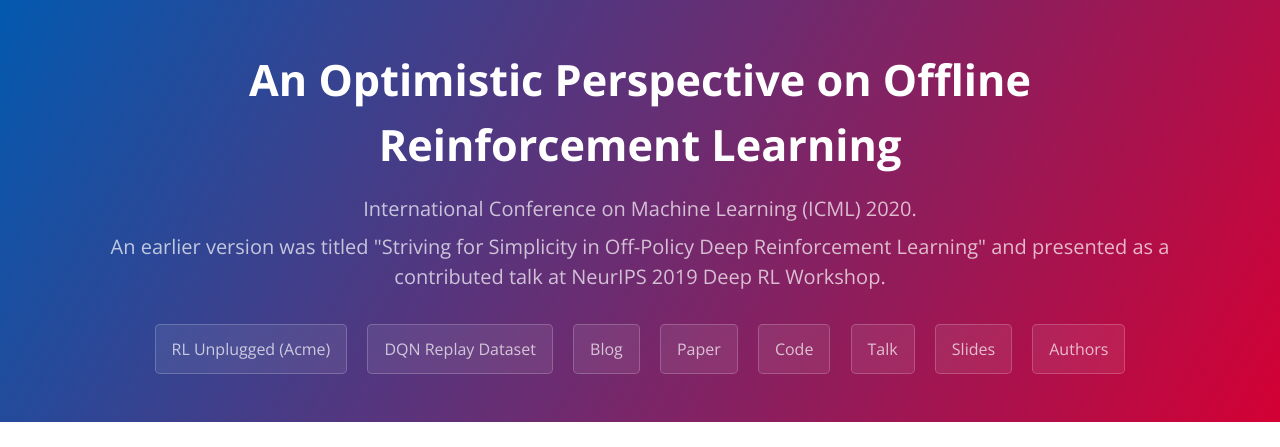
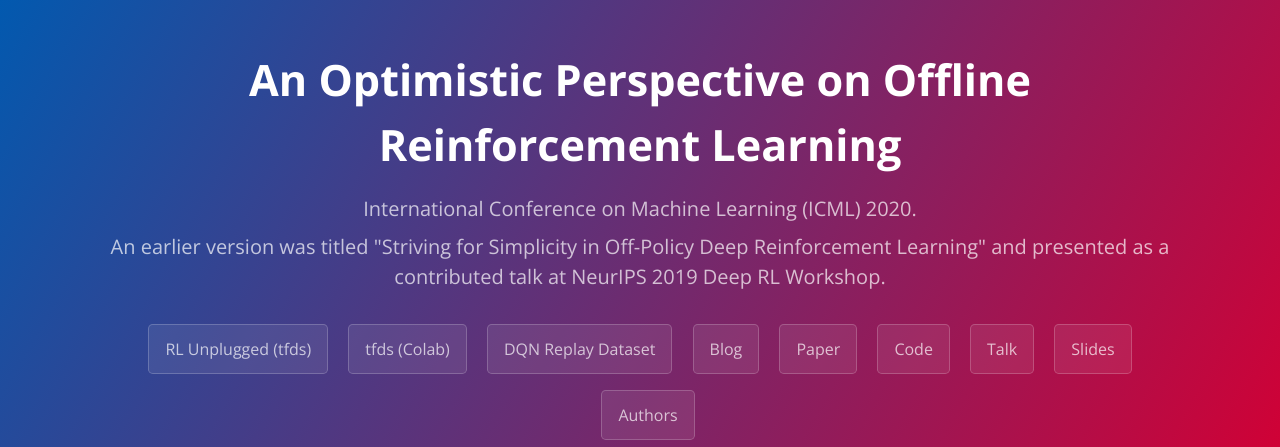
Before and after one commit to satbird/satbird.github.io, a Jekyll site: the page built from index.md, in a window 1280 px wide and 900 px high, cut to the strip 0-447 px from the top of the window. Built offline with Jekyll 4.4.1, drawn with Linux system fonts in a browser that asks for light colours.

Commit message:
Update _config.yml

```diff
--- a/_config.yml
+++ b/_config.yml
@@ -4,7 +4,8 @@ description:
 - International Conference on Machine Learning (ICML) 2020.
 - An earlier version was titled "Striving for Simplicity in Off-Policy Deep Reinforcement Learning" and presented as a contributed talk at NeurIPS 2019 Deep RL Workshop.
 buttons:
-  RL Unplugged (Acme): https://github.com/deepmind/deepmind-research/tree/master/rl_unplugged
+  RL Unplugged (tfds): https://github.com/deepmind/deepmind-research/tree/master/rl_unplugged
+  tfds (Colab): https://colab.sandbox.google.com/github/google-research/rlds/blob/main/rlds/examples/tfds_rlu_atari.ipynb
   DQN Replay Dataset: https://research.google/tools/datasets/dqn-replay/
   Blog: https://ai.googleblog.com/2020/04/an-optimistic-perspective-on-offline.html
   Paper: 'https://arxiv.org/pdf/1907.04543.pdf'
```
